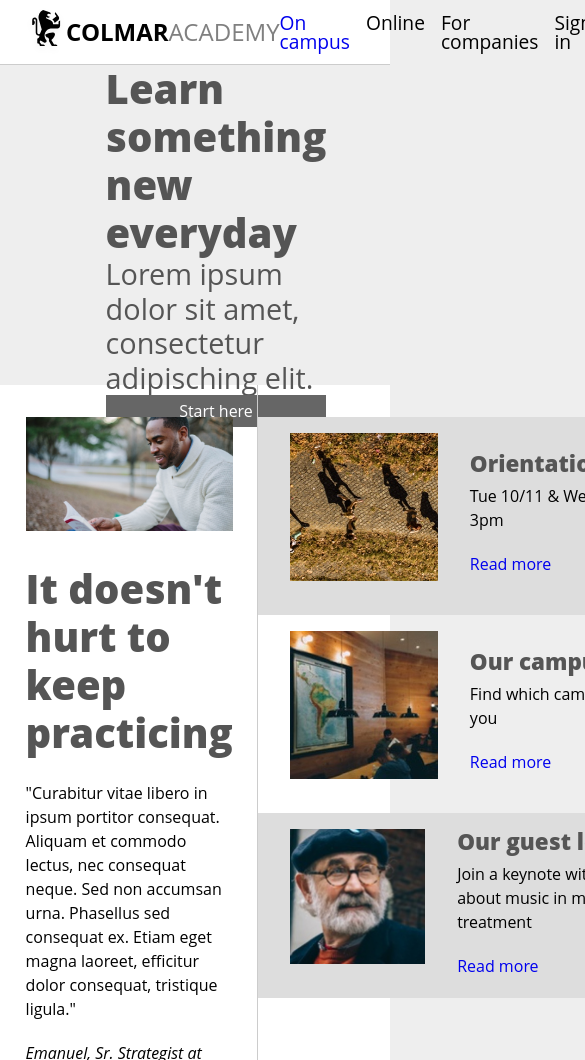
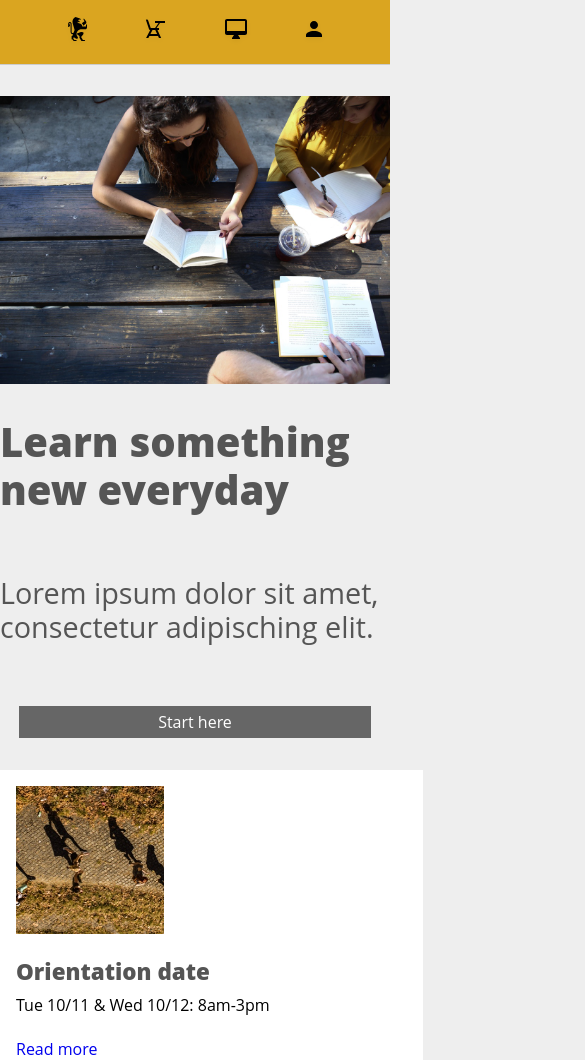
Before and after one commit to shineyk/ColmarAcademy, a plain HTML site: page index.html in a window 390 px wide. Shown: the top 1060 px of the page, 585 px wide, since content can reach past the window. Drawn offline with Linux system fonts and the light colour scheme; a web font is replaced by a local one.

Commit message:
Added media queries for mobile

```diff
--- a/index.html
+++ b/index.html
@@ -15,12 +15,20 @@
 					<li>ACADEMY</li>
 				</ul>
 			</div>
-			<div class="nav">
+			<div class="nav-desktop">
 				<ul>
 				<li><a href="#oncampus">On campus</a></li>
 				<li>Online</li>
 				<li>For companies</li>
 				<li>Sign in</li>
+				</ul>
+			</div>
+			<div class="nav-mobile">
+				<ul>
+				<li><a href="#"><img src="./resources/images/ic-logo.svg" /></a></li>
+				<li><a href="#oncampus"><img src="./resources/images/ic-on-campus.svg" /></a></li>
+				<li><a href="#study-areas"><img src="./resources/images/ic-online.svg" /></a></li>
+				<li><a href="#"><img src="./resources/images/ic-login.svg" /></a></li>
 				</ul>
 			</div>
 		</div>
@@ -48,7 +56,7 @@
 				<h6>Emanuel, Sr. Strategist at Hiring.com</h6>
 			</div>
 		</div>
-		<div class="two-column-container-right">
+		<div class="two-column-container-right" id="oncampus-right">
 			<ul>
 				<li>
 					<div class="campus-img">
@@ -87,7 +95,7 @@
 		<div id="study-areas-title">
 			<h1>Start learning</h1>
 		</div>
-		<div id="subjects">
+		<div id="subjects-desktop">
 			<div class="subject-box">
 				<img src="./resources/images/course-software.jpg" />
 				<div class="subject-box-content">
@@ -137,6 +145,14 @@
 				</div>
 			</div>
 		</div>
+		<div id="subjects-mobile">
+			<h3>Software engineering</h3>
+			<h3>Computer art</h3>
+			<h3>Design</h3>
+			<h3>Data</h3>
+			<h3>Business</h3>
+			<h3>Marketing</h3>
+		</div>
 	</div>
 	<div id="thesis-title">
 		<h1>Thesis exhibit</h1>
@@ -151,7 +167,7 @@
 				<p>"Curabitur vitae libero in ipsum portitor consequat.  Aliquam et commodo lectus, nec consequat neque.  Sed non accumsan urna.  Phasellus sed consequat ex.  Etiam eget magna laoreet, efficitur dolor consequat, tristique ligula."</p>
 			</div>
 		</div>
-		<div class="two-column-container-right">
+		<div class="two-column-container-right" id="thesis-right">
 			<ul>
 				<li>
 					<div class="thesis-img">
--- a/resources/css/style.css
+++ b/resources/css/style.css
@@ -7,7 +7,7 @@
   unicode-range: U+0000-00FF, U+0131, U+0152-0153, U+02C6, U+02DA, U+02DC, U+2000-206F, U+2074, U+20AC, U+2212, U+2215;
 }
 
-/* General */
+/*************************** General *****************************/
 html {
 	background-color: #eee;
 	font-size: 16px;
@@ -66,22 +66,34 @@ p {
 	padding-left: 1.6rem;
 }
 
-/* Header */
+.main, .site-container {
+	z-index-0;
+}
+
+/**************************** Header *****************************/
 .site-header {
 	display: flex;
 	justify-content: space-between;
 	align-items: center;
 	height: 4rem;
 	font-size: 1.2rem;
+	border-bottom: 1px solid #ccc;
+	position: fixed;
+	background-color: goldenrod;
+	top: 0;
+	width: 100%;
 	z-index: 10;
-	border-bottom: 1px solid #ccc;
+}
+
+.site-header, .site-header.a {
+	font-weight: 900;
 }
 
 .branding ul {
 	display: flex;
 	flex-direction: row;
 	align-items: center;
-	font-size: 1.5rem;
+	font-size: 1.6rem;
 }
 
 .branding img {
@@ -96,19 +108,24 @@ p {
 	font-weight: bold;
 }
 
-.nav ul {
+.nav-desktop ul {
 	display: flex;
 }
 
-.nav li {
+.nav-desktop li {
 	padding-right: 1rem;
 }
 
-/* Banner */
+.nav-mobile {
+	display: none;
+}
+
+/*************************** Banner ******************************/
 .banner {
 	display: flex;
 	justify-content: flex-start;
 	align-items: center;
+	margin-top: 4rem;
 }
 
 .banner-content {
@@ -132,9 +149,59 @@ p {
 
 .button-large {
 	padding: 0.5rem 1rem;
+	width: 20rem;
+	align-self: center;
 }
 
-/* On-Campus and Thesis Sections */
+@media only screen and (max-width: 760px) {
+	.nav-desktop, .branding {
+		display: none;
+	}
+
+	.nav-mobile {
+		display: flex;
+		justify-content: stretch;
+		width: 100%;
+	}
+
+	.nav-mobile ul {
+		display: flex;
+		flex-direction: row;
+		justify-content: space-between;
+		align-items: center;
+		width: 100%;
+		padding: 0 4rem;
+	}
+
+	.nav-mobile li {
+	}
+
+	.banner {
+		flex-direction: column;
+		justify-content: space-around;
+	}
+
+	#banner-img {
+		width: 100%;
+		padding: 0;
+	}
+
+	.banner-content {
+		width: 100%;
+		padding: 0;
+		margin: 0;
+		justify-content: space-between;
+	}
+
+	.site-container {
+		width: 100%;
+		padding: 0;
+		margin: 0;
+	}
+}
+
+
+/****************** On-Campus and Thesis Sections ****************/
 .two-column-container {
 	display: flex;
 	background-color: white;
@@ -156,6 +223,16 @@ p {
 #thesis-video video {
 	max-width: 100%;
 	padding-bottom: 2rem;
+}
+
+@media only screen and (max-width: 760px) {
+	.site-container {
+		padding: 0;
+	}
+
+	.two-column-container-left {
+		display: none;
+	}
 }
 
 .two-column-container-right {
@@ -192,9 +269,45 @@ p {
 	max-width: 100%;
 }
 
-.two-column-container-right li:nth-child(3),
-.two-column-container-right li:first-child {
+#oncampus-right li:nth-child(3),
+#thesis-right li:first-child {
 	background-color: #ddd;
+}
+
+@media only screen and (max-width: 760px) {
+	.two-column-container-right li {
+		display: flex;
+		flex-direction: column;
+		padding: 1rem;
+	}
+
+	.two-column-container {
+		display: inline;
+	}
+
+	#thesis-right, #thesis-description {
+		display: none;
+	}
+
+	#thesis-left {
+		display: flex;
+	}
+
+	#thesis-video {
+		margin: 0;
+		min-width: 100;
+	}
+
+	#oncampus-right li:nth-child(3),
+	#oncampus-right li,
+	#thesis-right li {
+		background-color: white;
+		padding: 0;
+	}
+
+  .two-column-container-right li {
+		align-items: flex-start;
+	}
 }
 
 #oncampus a {
@@ -217,7 +330,7 @@ p {
 	padding: 2rem 0 1rem 0;
 }
 
-/* Online Curriculum */
+/*********************** Online Curriculum **********************/
 #study-areas {
 }
 
@@ -226,7 +339,7 @@ p {
 	padding: 2rem 0 1rem 0;
 }
 
-#subjects {
+#subjects-desktop {
 	display: flex;
 	flex-flow: row wrap;
 	justify-content: center;
@@ -251,11 +364,36 @@ p {
 	margin: 0;
 }
 
-/* Footer */
+#subjects-mobile {
+	display: none;
+}
+
+@media only screen and (max-width: 760px) {
+	#subjects-desktop {
+		display: none;
+	}
+
+	#subjects-mobile {
+		display: flex;
+		flex-direction: column;
+	}
+
+	#subjects-mobile h3 {
+		padding: 1rem;
+		background-color: #ddd;
+		margin: 0.5rem 1rem;
+	}
+
+	#study-areas {
+		background-color: white;
+	}
+}
+
+/**************************** Footer *****************************/
 footer {
 	padding-top: 2rem;
 	padding-bottom: 5rem;
-	background-color: white;
+	background-color: goldenrod;
 	border-top: 2px solid #eee;
 	justify-content: space-between;
 	display: flex;
@@ -269,3 +407,19 @@ footer {
 #footer-right li {
 	padding-right: 1rem;
 }
+
+@media only screen and (max-width: 760px) {
+	#footer-right {
+		display: none;
+	}
+
+	footer {
+		align-items: center;
+		border-top: 1px solid #ccc;
+	}
+
+	#footer-left {
+		padding: 2.5rem 0 1rem 1rem;
+		padding-top: 2.5rem;
+	}
+}
```
